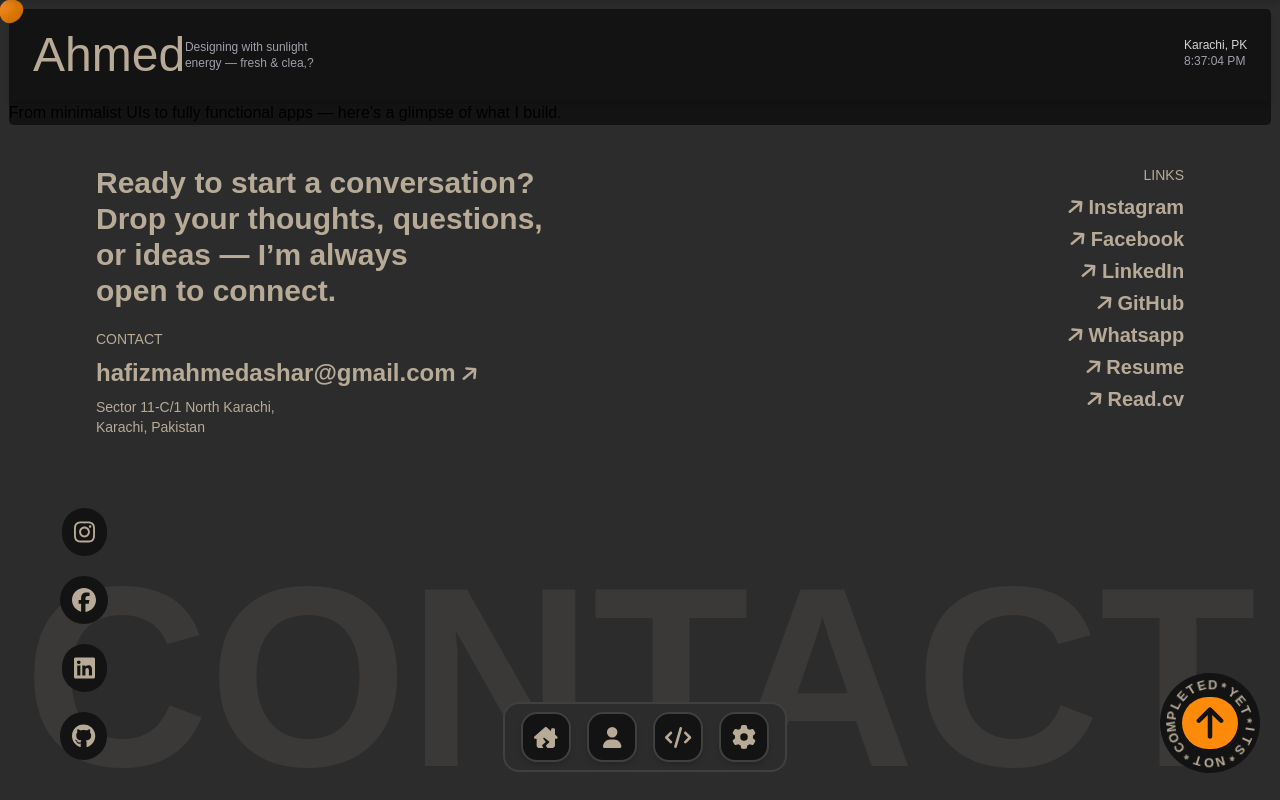
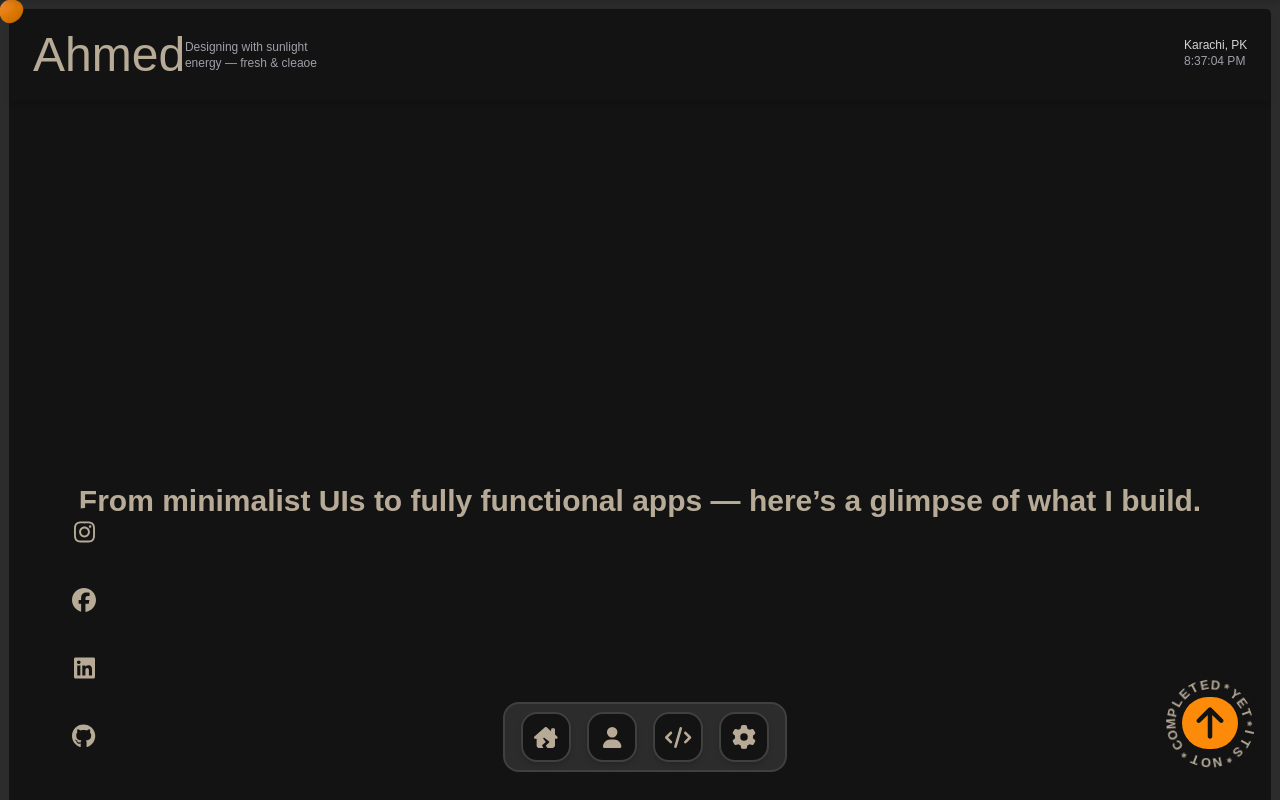
Before and after one commit to ahmed-ashar/Portfolio, a React (Vite) app: page /projects in a window 1280 px wide. Shown: the top 800 px of the page. Built offline with nearby package versions, Linux system fonts and the light colour scheme; a web font is replaced by a local one.

Commit message:
changed color

```diff
--- a/src/components/projectPage/ProjectPage.jsx
+++ b/src/components/projectPage/ProjectPage.jsx
@@ -5,7 +5,7 @@ const ProjectPage = () => {
 
 
   return (
-    <div>
+    <div className='text-[#b7ab98] text-3xl font-extrabold flex flex-col items-center justify-center h-screen'>
 From minimalist UIs to fully functional apps — here’s a glimpse of what I build.
     </div>
   )
```
